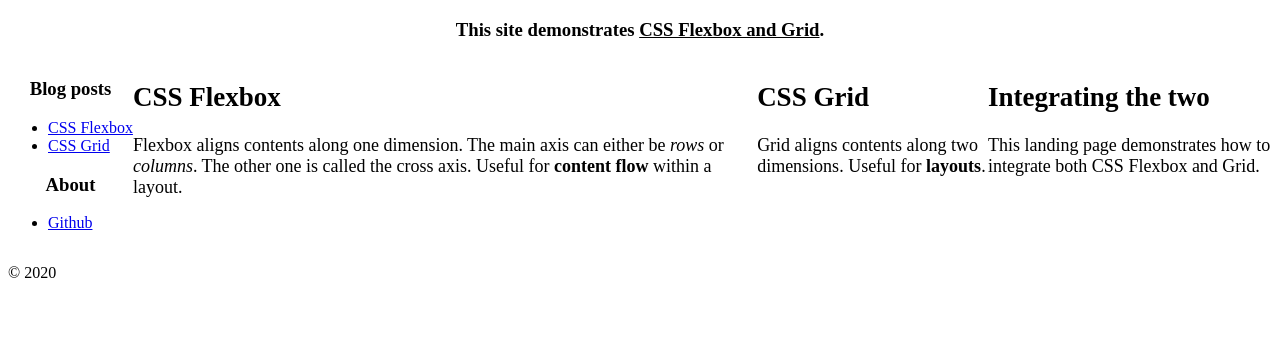
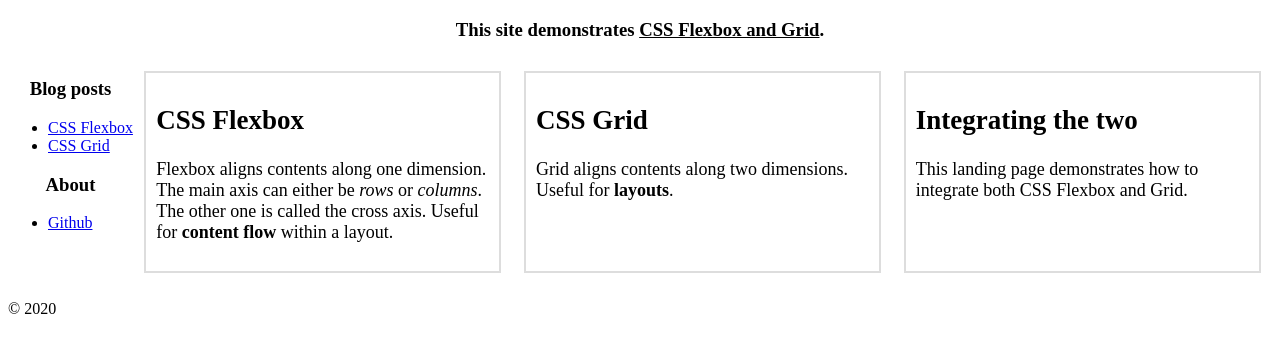
Before and after one commit to SharonMP/FEND-Project1, a plain HTML site: page index.html in a window 1280 px wide. Shown: the part 69-422 px from the top of the page. Drawn offline with Linux system fonts and the light colour scheme.

Commit message:
Add card on the homepage
Changes:
- Use flexbox to render the articles in cards
- Add cards.css file and import into the main CSS file
- Use media query similar to the original flexbox that enables responsive rendering

```diff
--- /dev/null
+++ b/assets/css/cards.css
@@ -0,0 +1,15 @@
+.card {
+  padding: 10px 10px 10px 10px;
+  border: 2px solid #ddd;
+  margin: 1%;
+}
+
+@media (min-width: 900px) {
+  .cards {
+    display: flex;
+  }
+
+  .card {
+    flex: 1 0 10%;
+  }
+}
--- a/assets/css/style.css
+++ b/assets/css/style.css
@@ -1,3 +1,5 @@
+@import "./cards.css";
+
 .main {
   display: grid;
   grid-template-areas:
--- a/index.html
+++ b/index.html
@@ -26,20 +26,28 @@
         </ul>
     </nav>
     <section>
+        <div class="cards">
+            <div class="card">
                 <article>
                     <h2>CSS Flexbox</h2>
                     <p>Flexbox aligns contents along one dimension. The main axis can either be <em>rows</em> or <em>columns</em>. The other one is called the cross axis. Useful for <strong>content flow</strong> within a layout.</p>
                 </article>
+            </div>
 
+            <div class="card">
                 <article>
                     <h2>CSS Grid</h2>
                     <p>Grid aligns contents along two dimensions. Useful for <strong>layouts</strong>.</p>
                 </article>
+            </div>
 
+            <div class="card">
                 <article>
                     <h2>Integrating the two</h2>
                     <p>This landing page demonstrates how to integrate both CSS Flexbox and Grid.</p>
                 </article>
+            </div>
+        </div>
     </section>
     <footer>
         <p>&copy; 2020</p>
```
Lines whose indentation alone changed are shown as unchanged.
